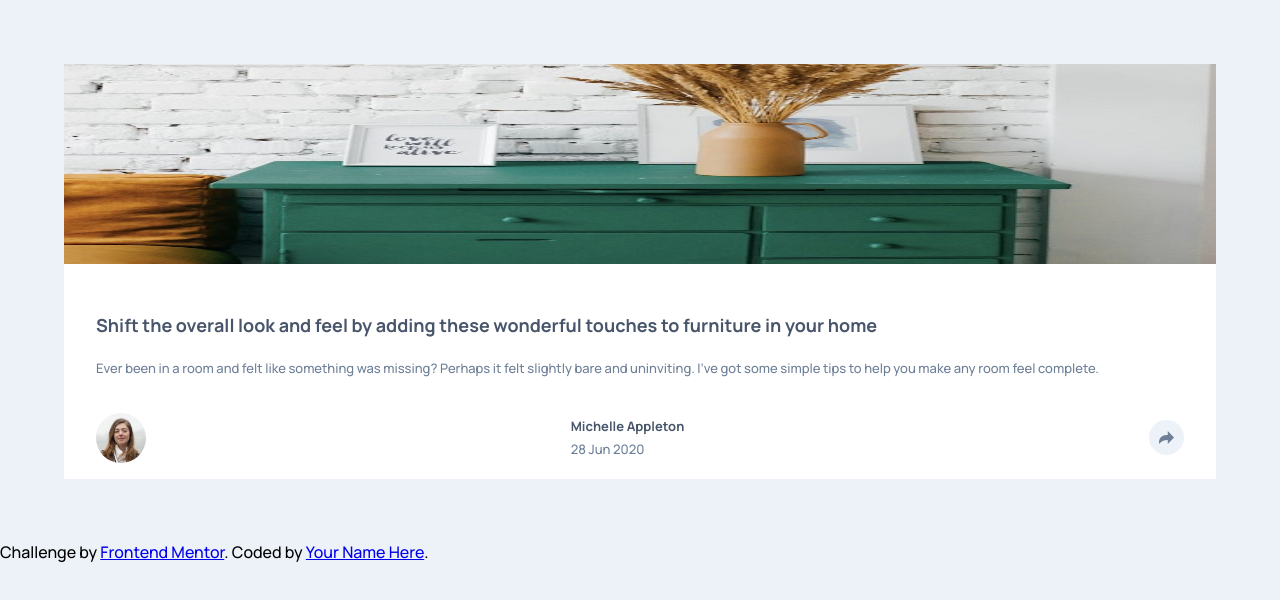
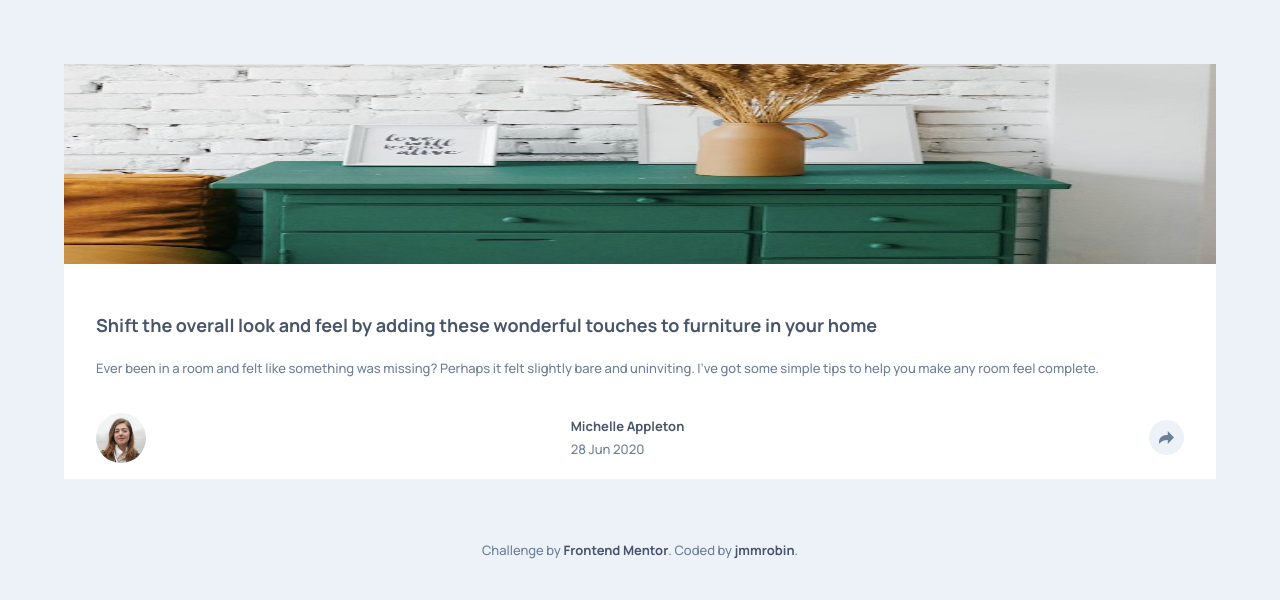
Before and after one commit to jmmrobin/article-preview-component, a website: page index.html in a window 1280 px wide. Drawn offline with nearby package versions, Linux system fonts and the light colour scheme; files that its build step writes are made by us from their sources.

Commit message:
Add styles for attribution

```diff
--- a/index.html
+++ b/index.html
@@ -45,8 +45,8 @@
   </div>
 
   <div class="attribution">
-    Challenge by <a href="https://www.frontendmentor.io?ref=challenge" target="_blank">Frontend Mentor</a>.
-    Coded by <a href="#">Your Name Here</a>.
+    Challenge by <a href="https://www.frontendmentor.io?ref=challenge" target="_blank" class="link">Frontend Mentor</a>.
+    Coded by <a href="#" class="link">jmmrobin</a>.
   </div>
 </body>
 
--- a/scss/_styles.scss
+++ b/scss/_styles.scss
@@ -94,3 +94,19 @@ p {
     align-items: center;
   }
 }
+
+.attribution {
+  color: var(--desaturated-dark-blue);
+  font-size: 13px;
+  width: 85%;
+  margin: 0 auto;
+  margin-bottom: 32px;
+  text-align: center;
+}
+
+.link {
+  text-decoration: none;
+  font-weight: 700;
+  color: var(--dark-grayish-blue);
+  cursor: pointer;
+}
```
